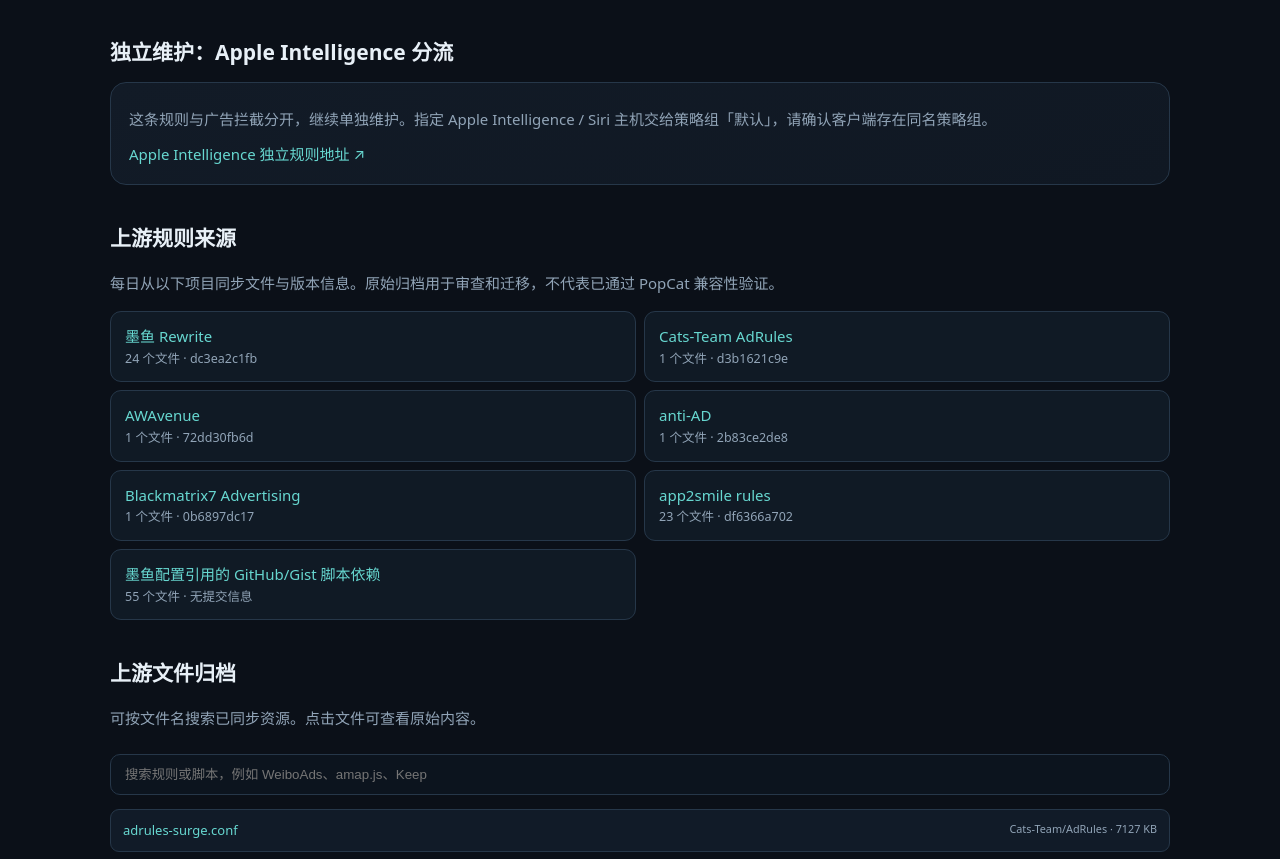
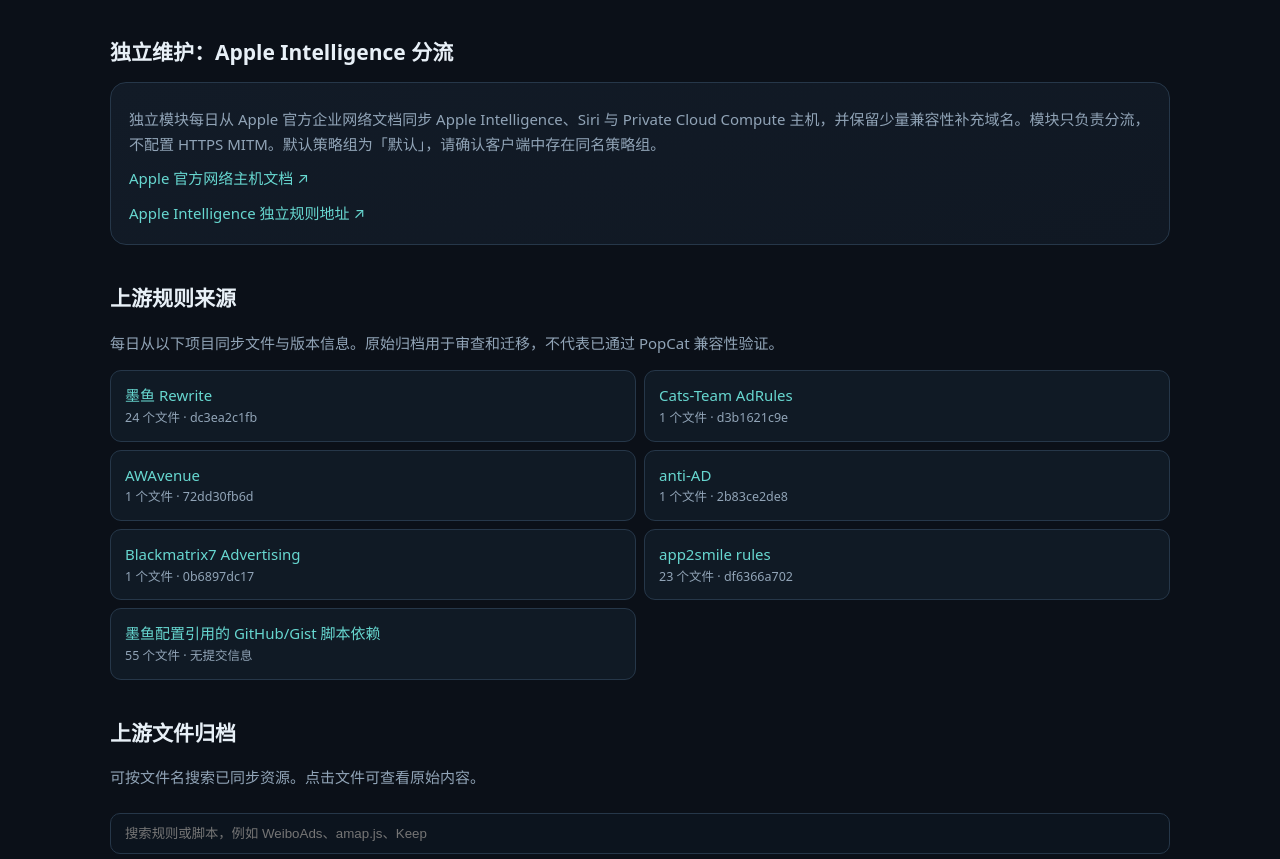
Before and after one commit to 749894867/adblock-center, a plain HTML site: page site/index.html in a window 1280 px wide. Shown: the part 903-1762 px from the top of the page. Drawn offline with Linux system fonts and the light colour scheme.

Commit message:
docs: show automatic Apple Intelligence source

```diff
--- a/site/index.html
+++ b/site/index.html
@@ -32,7 +32,7 @@ footer{margin-top:50px;padding-top:20px;border-top:1px solid var(--line);color:v
 <a href="downloads/AdBlock-Center.sgmodule">直接查看当前订阅内容 ↗</a>
 </div></section>
 <section><h2>独立维护：Apple Intelligence 分流</h2><div class="card">
-<p>这条规则与广告拦截分开，继续单独维护。指定 Apple Intelligence / Siri 主机交给策略组「默认」，请确认客户端存在同名策略组。</p>
+<p>独立模块每日从 Apple 官方企业网络文档同步 Apple Intelligence、Siri 与 Private Cloud Compute 主机，并保留少量兼容性补充域名。模块只负责分流，不配置 HTTPS MITM。默认策略组为「默认」，请确认客户端中存在同名策略组。</p><p><a href="https://support.apple.com/en-us/101555" target="_blank" rel="noopener">Apple 官方网络主机文档 ↗</a></p>
 <a href="downloads/Apple-Intelligence-Route.sgmodule">Apple Intelligence 独立规则地址 ↗</a>
 </div></section>
 <section><h2>上游规则来源</h2><p class="muted">每日从以下项目同步文件与版本信息。原始归档用于审查和迁移，不代表已通过 PopCat 兼容性验证。</p><div class="source-list" id="sources">
```
